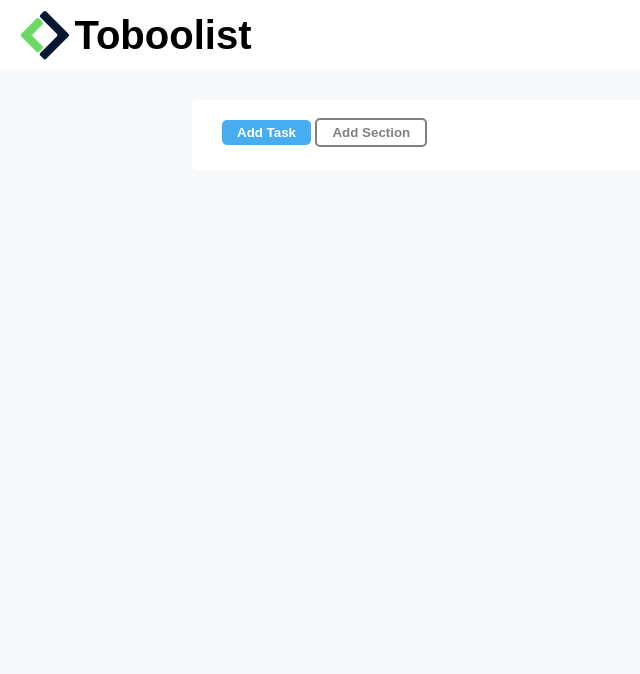
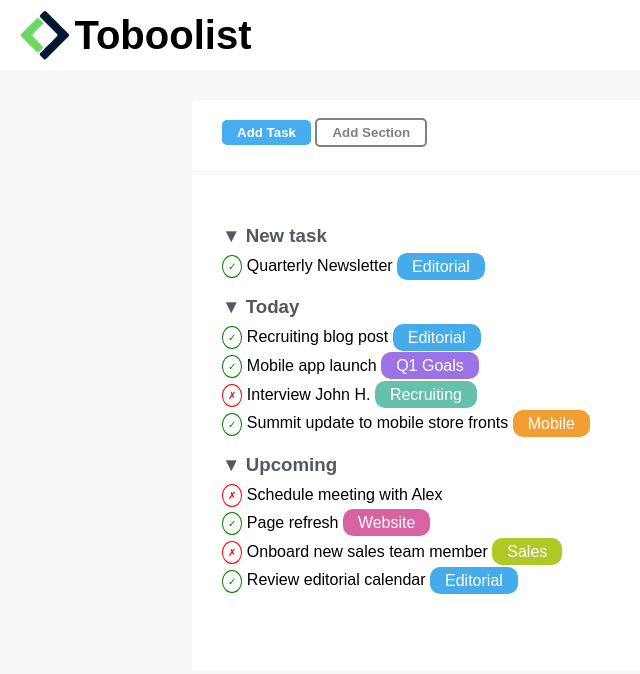
Before and after one commit to Christian01881/html-css-toboolist, a plain HTML site: page index.html in a window 1280 px wide. Shown: the whole page, without its empty margins (0-640 px from the left). Drawn offline with Linux system fonts and the light colour scheme.

Commit message:
add-main-finished project

```diff
--- a/css/style.css
+++ b/css/style.css
@@ -57,3 +57,77 @@ h1{
     color: grey;
     background-color: white;
 }
+
+.container2{
+    width: 70%;
+    margin: auto;
+    background-color: white;
+    margin-top: 5px;
+    padding: 30px 0px 80px 30px;
+}
+
+ul{
+    list-style: none;
+}
+
+h3{
+    color: #535760;
+    margin-top: 20px;
+}
+
+.check{
+    border-radius: 50%;
+    border: 1px solid green;
+    padding: 5px;
+    color: green;
+    font-size: 10px;
+}
+
+.text{
+    vertical-align: middle;
+    margin-top: 10px;
+}
+
+.cross{
+    border-radius: 50%;
+    border: 1px solid red;
+    padding: 5px;
+    color: red;
+    font-size: 10px;
+}
+
+span{
+    text-align: center;
+    vertical-align: middle;
+}
+
+.box{
+    border-radius: 10px;
+    padding: 5px 15px 5px 15px;
+    border: none;
+    color: white;
+}
+
+.bg-blue{
+    background-color: #45abea;
+}
+
+.bg-purple{
+    background-color: #9c72e4;
+}
+
+.bg-green2{
+    background-color: #65c1aa;
+}
+
+.bg-orange{
+    background-color: #f29e33;
+}
+
+.bg-magenta{
+    background-color: #d863a1;
+}
+
+.bg-green{
+    background-color: #b0c926;
+}
--- a/index.html
+++ b/index.html
@@ -23,10 +23,63 @@
             <button class="button-style"><strong>Add Task</strong></button>
             <button class="button-style2"><strong>Add Section</strong></button>
         </div>
+        <div class="container2">
+            <ul>
+                <li>
+                    <h3>&#9660; New task</h3>
+                </li>
+                <li>
+                    <div class="text"><span class="check">&check;</span> Quarterly Newsletter <span class="box bg-blue">Editorial</span></div>
+                 </li>
+            </ul>
+            <ul>
+                <li>
+                    <h3>&#9660; Today</h3>
+                </li>
+                <li>
+                    <div class="text"><span class="check">&check;</span> Recruiting blog post <span class="box bg-blue">Editorial</span>
+                    </div>
+                 </li>
+                 <li>
+                    <div class="text"><span class="check">&check;</span> Mobile app launch <span class="box bg-purple">Q1 Goals<span>
+                    </div>
+
+                 </li>
+                 <li>
+                    <div class="text"><span class="cross">&cross;</span> Interview John H. <span class="box bg-green2">Recruiting</span>
+                    </div>
+                 </li>
+                 <li>
+                    <div class="text"><span class="check">&check;</span> Summit update to mobile store fronts
+                        <span class="box bg-orange">Mobile<span>
+                    </div>
+                 </li>
+            </ul>
+            <ul>
+                <li>
+                    <h3>&#9660; Upcoming</h3>
+                </li>
+                <li>
+                    <div class="text"><span class="cross">&cross;</span> Schedule meeting with Alex
+                    </div>
+                 </li>
+                 <li>
+                    <div class="text"><span class="check">&check;</span> Page refresh <span class="box bg-magenta">Website<span>
+                    </div>
+                </li>
+                 <li>
+                    <div class="text"><span class="cross">&cross;</span> Onboard new sales team member <span class="box bg-green">Sales</span>
+                    </div>
+                 </li>
+                 <li>
+                    <div class="text"><span class="check">&check;</span> Review editorial calendar
+                        <span class="box bg-blue">Editorial<span>
+                    </div>
+                 </li>
+            </ul>
+
+        </div>
     </main>
     <!-- fine corpo pagina -->
-
-    <!-- conclusione pagina -->
-    <!-- fine conclusione pagina -->
 </body>
 </html>
```
